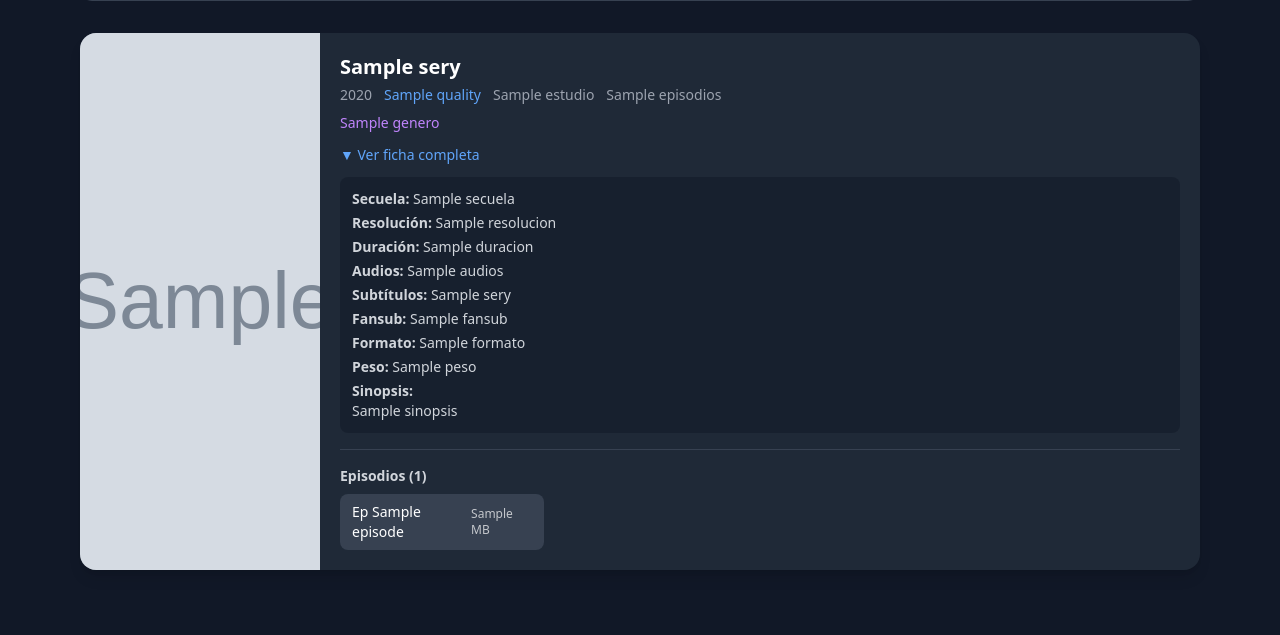
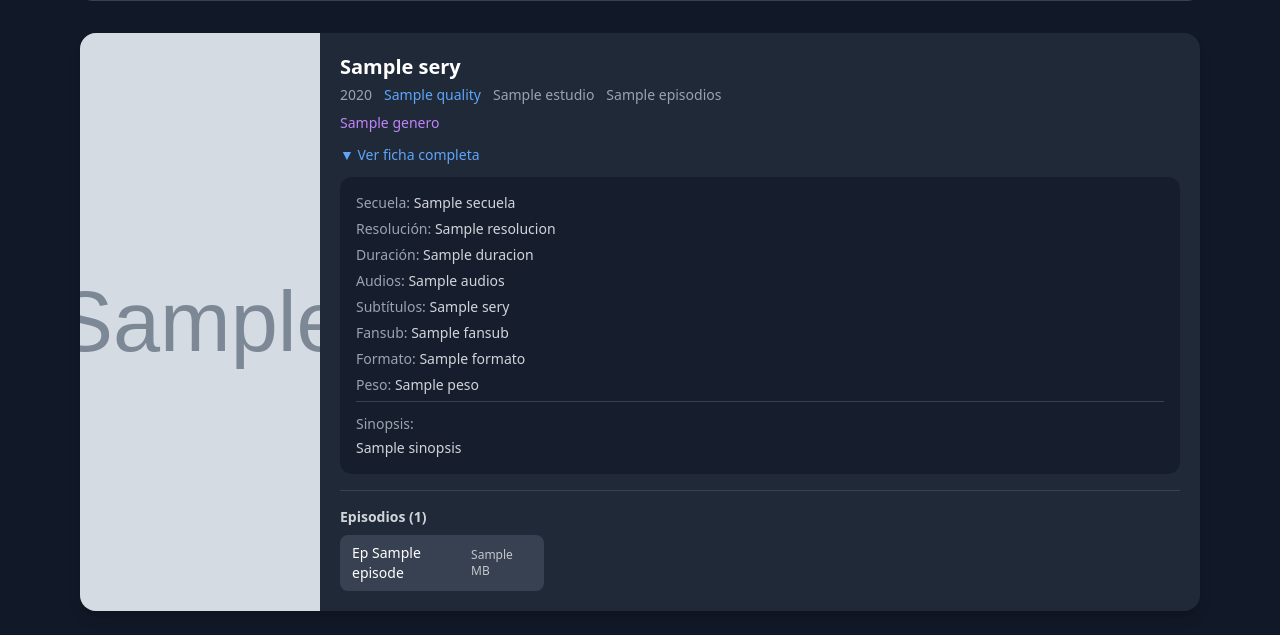
Before and after one commit to Datatrax/media-indexer, a FastAPI app: template templates/index.html in a window 1280 px wide, after a click on "▼ Ver ficha completa". Shown: the part 225-860 px from the top of the page. Before the commit the page ends 795 px from the top, so only its background shows below. Run offline with FastAPI, Linux system fonts and the light colour scheme; the template is opened without the code that fills it: most values are stand-ins (such as "Sample title", 1, 10 or a date in 2020); grey boxes marked "Sample" are stand-in pictures; parts of the project's set-up code (start-up, migrations or seed data) failed here and were passed over; some libraries are stand-ins or nearby versions.

Commit message:
Fix HTML structure and improve formatting

```diff
--- a/templates/index.html
+++ b/templates/index.html
@@ -84,17 +84,20 @@
                             <summary class="cursor-pointer text-sm text-blue-400 hover:text-blue-300 flex items-center gap-1">
                                 <span>▼ Ver ficha completa</span>
                             </summary>
-                            <div class="mt-3 text-sm text-gray-300 space-y-1 bg-gray-900/50 p-3 rounded-lg">
-                                {% if series.secuela %}<p><strong>Secuela:</strong> {{ series.secuela }}</p>{% endif %}
-                                {% if series.resolucion %}<p><strong>Resolución:</strong> {{ series.resolucion }}</p>{% endif %}
-                                {% if series.duracion %}<p><strong>Duración:</strong> {{ series.duracion }}</p>{% endif %}
-                                {% if series.audios %}<p><strong>Audios:</strong> {{ series.audios }}</p>{% endif %}
-                                {% if series.subtitulos %}<p><strong>Subtítulos:</strong> {{ series.subtitulos }}</p>{% endif %}
-                                {% if series.fansub %}<p><strong>Fansub:</strong> {{ series.fansub }}</p>{% endif %}
-                                {% if series.formato %}<p><strong>Formato:</strong> {{ series.formato }}</p>{% endif %}
-                                {% if series.peso %}<p><strong>Peso:</strong> {{ series.peso }}</p>{% endif %}
+                            <div class="mt-3 text-sm text-gray-300 space-y-1.5 bg-gray-900/60 p-4 rounded-xl">
+                                {% if series.secuela %}<p><span class="text-gray-400">Secuela:</span> {{ series.secuela }}</p>{% endif %}
+                                {% if series.resolucion %}<p><span class="text-gray-400">Resolución:</span> {{ series.resolucion }}</p>{% endif %}
+                                {% if series.duracion %}<p><span class="text-gray-400">Duración:</span> {{ series.duracion }}</p>{% endif %}
+                                {% if series.audios %}<p><span class="text-gray-400">Audios:</span> {{ series.audios }}</p>{% endif %}
+                                {% if series.subtitulos %}<p><span class="text-gray-400">Subtítulos:</span> {{ series.subtitulos }}</p>{% endif %}
+                                {% if series.fansub %}<p><span class="text-gray-400">Fansub:</span> {{ series.fansub }}</p>{% endif %}
+                                {% if series.formato %}<p><span class="text-gray-400">Formato:</span> {{ series.formato }}</p>{% endif %}
+                                {% if series.peso %}<p><span class="text-gray-400">Peso:</span> {{ series.peso }}</p>{% endif %}
                                 {% if series.sinopsis %}
-                                <p class="mt-2"><strong>Sinopsis:</strong><br>{{ series.sinopsis }}</p>
+                                <div class="mt-3 pt-3 border-t border-gray-700">
+                                    <p class="text-gray-400 mb-1">Sinopsis:</p>
+                                    <p>{{ series.sinopsis }}</p>
+                                </div>
                                 {% endif %}
                             </div>
                         </details>
```
